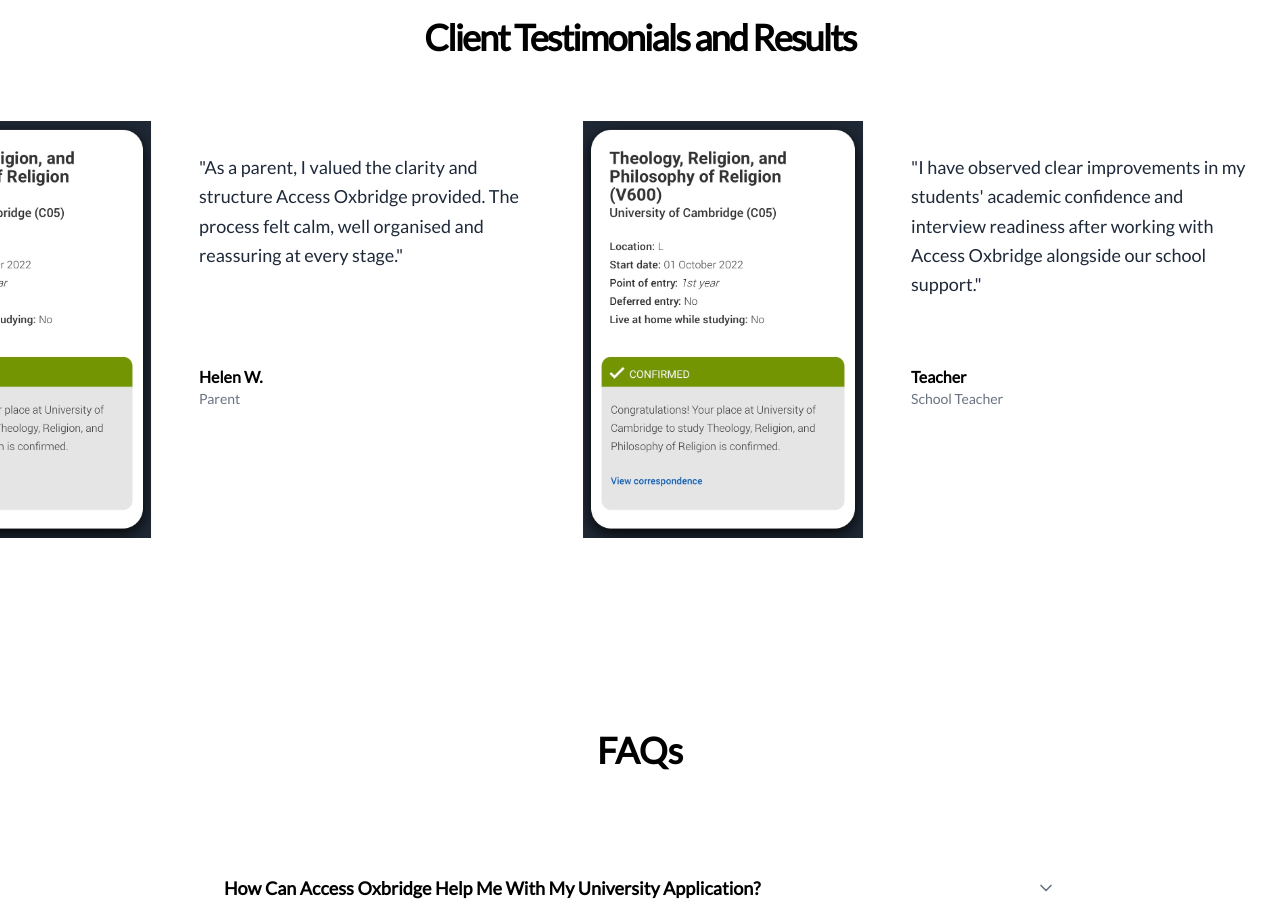
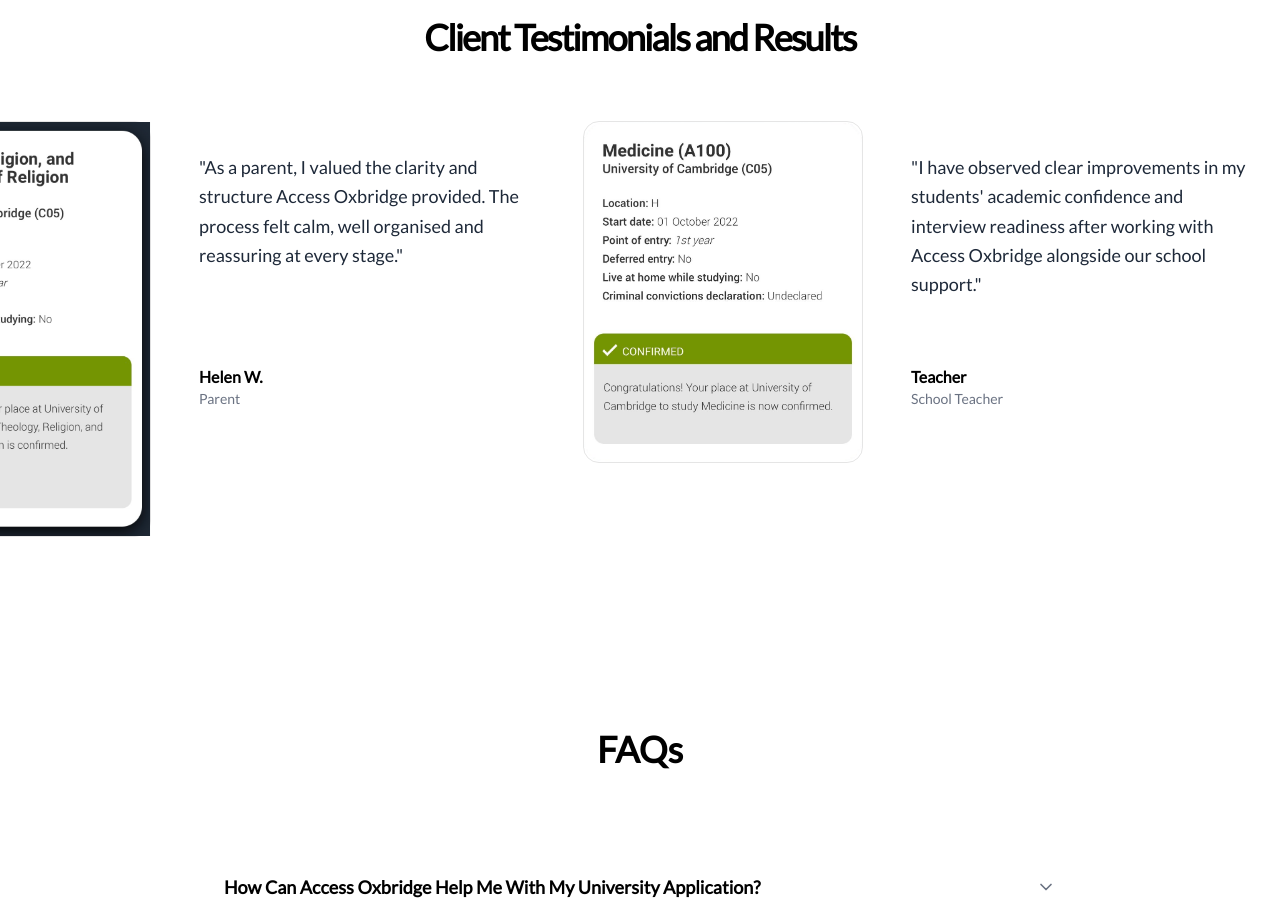
Before and after one commit to AccessOxbridge/Website, a Next.js app: page / in a window 1280 px wide. Shown: the part 2540-3458 px from the top of the page. Built offline with nearby package versions, Linux system fonts and the light colour scheme.

Commit message:
feat: Add new testimonial image and update references in testimonials component for enhanced visual consistency

```diff
--- a/src/components/home/testimonials.tsx
+++ b/src/components/home/testimonials.tsx
@@ -20,73 +20,73 @@
     {
         quote: "As a parent, I valued the clarity and structure Access Oxbridge provided. The process felt calm, well organised and reassuring at every stage.",
         role: "Helen W.",
-        image: "/testimonials/1.jpg",
+        image: "/testimonials/2.png",
         institution: "Parent"
     },
     {
         quote: "I have observed clear improvements in my students' academic confidence and interview readiness after working with Access Oxbridge alongside our school support.",
         role: "Teacher",
-        image: "/testimonials/1.jpg",
+        image: "/testimonials/2.png",
         institution: "School Teacher"
     },
     {
         quote: "The mentors understood Philosophy at a deep level and challenged my reasoning every session. It was far more demanding than anything I experienced at school.",
         role: "Sofia R.",
-        image: "/testimonials/1.jpg",
+        image: "/testimonials/2.png",
         institution: "Student"
     },
     {
         quote: "Access Oxbridge helped me think more clearly under pressure. The preparation felt realistic, intellectually stretching and closely aligned with real interviews.",
         role: "Mateo G.",
-        image: "/testimonials/1.jpg",
+        image: "/testimonials/2.png",
         institution: "Student"
     },
     {
         quote: "As a parent, I appreciated how tailored the guidance felt to my son's needs. The advice was thoughtful, measured and clearly targeted to help him improve.",
         role: "Kerri J.",
-        image: "/testimonials/1.jpg",
+        image: "/testimonials/2.png",
         institution: "Parent"
     },
     {
         quote: "What impressed me most was how authentic the Economics interview preparation felt. The technical questioning reflected the real admissions experience closely.",
         role: "Ayman S.",
-        image: "/testimonials/1.jpg",
+        image: "/testimonials/2.png",
         institution: "Cambridge Economics Student"
     },
     {
         quote: "The personalised strategy gave me clear direction throughout the process. I always understood what I needed to improve and why it mattered academically.",
         role: "Yuvraj M.",
-        image: "/testimonials/1.jpg",
+        image: "/testimonials/2.png",
         institution: "LSE Student"
     },
     {
         quote: "We chose Access Oxbridge for its personalised approach. As parents, the balance between academic challenge and reassurance was exactly what we wanted.",
         role: "Sarah K.",
-        image: "/testimonials/1.jpg",
+        image: "/testimonials/2.png",
         institution: "Parent"
     },
     {
         quote: "The Physics preparation strengthened how I explained complex ideas and responded confidently to unfamiliar questions in interviews. Thank you!",
         role: "Isabella M.",
-        image: "/testimonials/1.jpg",
+        image: "/testimonials/2.png",
         institution: "Student"
     },
     {
         quote: "I felt informed, supported and confident in the guidance my child received. I could not recommend this enough to give your son or daughter the tools they need.",
         role: "Jonathan S.",
-        image: "/testimonials/1.jpg",
+        image: "/testimonials/2.png",
         institution: "Parent"
     },
     {
         quote: "Access Oxbridge challenged my critical thinking and helped me articulate historical interpretations through multiple mock interviews before the real thing!",
         role: "Kwame D.",
-        image: "/testimonials/1.jpg",
+        image: "/testimonials/2.png",
         institution: "Student"
     },
     {
         quote: "The Mathematics interview preparation was demanding and honest. It improved how I approached unfamiliar problems rather than relying on memorised methods.",
         role: "Jayanth V.",
-        image: "/testimonials/1.jpg",
+        image: "/testimonials/2.png",
         institution: "Cambridge Mathematics Student"
     },
 ];
@@ -150,7 +150,7 @@
                                 </div>
 
                                 {/* Screenshot Placeholder - Space for future image */}
-                                <div className="w-[200px] sm:w-[280px] h-fit mx-4 rounded-lg shrink-0">
+                                <div className="w-[200px] sm:w-[280px] h-fit mx-4 rounded-2xl border-neutral-200 shrink-0 border">
                                     <Image className="w-full h-full object-cover" src={testimonial.image} alt={testimonial.role} width={200} height={320}/>
                                 </div>
                             </div>
```
Also changed, not shown: public/testimonials/2.png (added).
